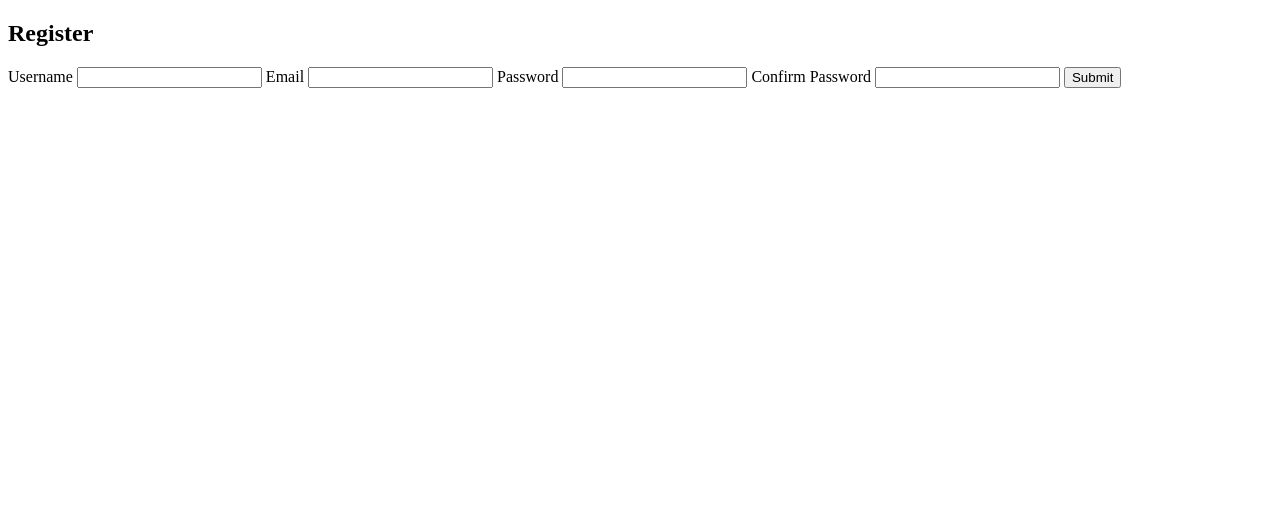
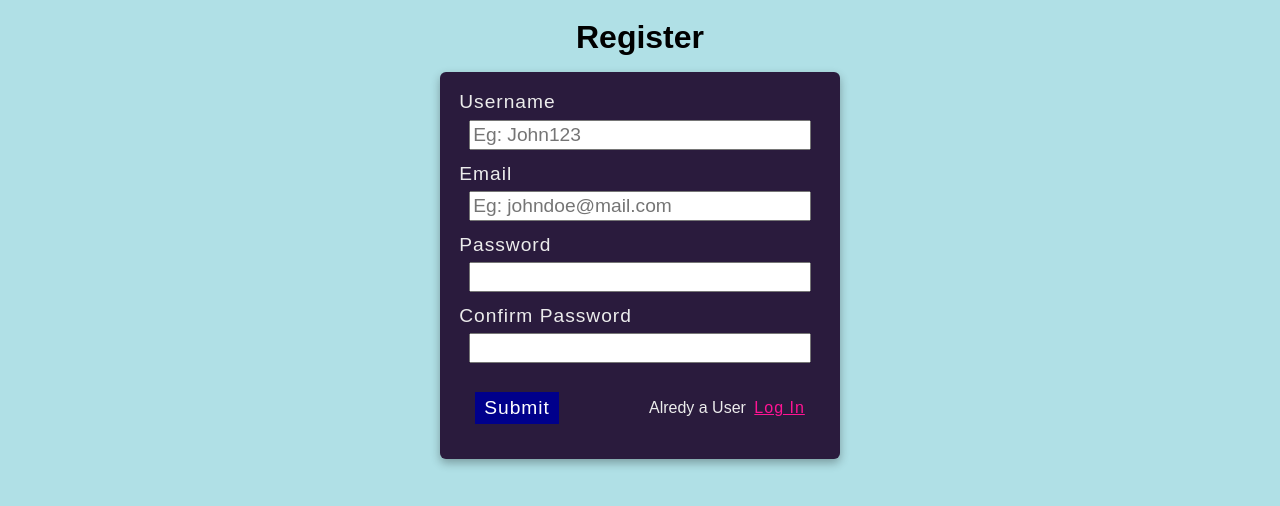
Before and after one commit to heyitstay11/php_registrationform, a PHP site: page /register.php in a window 1280 px wide. Shown: the top 506 px of the page. Run offline with PHP 8.4, Linux system fonts and the light colour scheme.

Commit message:
Added Styles

```diff
--- a/errors.php
+++ b/errors.php
@@ -1,9 +1,9 @@
 <?php if(count($errors) > 0 ) : ?>
-
+	<div class="container">
 		<?php foreach ($errors as $error) : ?>
 
-			<p class="error"> <?php echo $error ?> </p>
+				<p class="error"> <?php echo $error ?> </p>
 
-		<?php endforeach ?>
-
+			<?php endforeach ?>
+	</div>
 <?php endif ?>
--- a/home.php
+++ b/home.php
@@ -20,9 +20,12 @@
 <html>
 <head>
 	<title>Home Page</title>
+	<link rel="stylesheet" type="text/css" href="styles.css">
 </head>
 <body>
 	<h1>Welcome <?php echo htmlspecialchars($_SESSION['username']); ?></h1>
-	<button> <a href="home.php?logout=1"> Log Out </a></button>
+	<div class="container">
+		<a href="home.php?logout=1" class="logout"> Log Out </a>
+	</div>
 </body>
 </html>
--- a/login.php
+++ b/login.php
@@ -51,18 +51,22 @@
 <html>
 <head>
 	<title>Login</title>
+	<link rel="stylesheet" type="text/css" href="styles.css">
 </head>
 <body>
 	<h2>Login</h2>
 
 	<?php include('errors.php') ?>
 
+<div class="form-container">
 	<form action="login.php" method="POST">
 		<label for="username">Username</label>
-		<input type="text" autocomplete="off" value="<?php echo htmlspecialchars($username); ?>" name="username">
+		<input type="text" placeholder="Eg: John123" autocomplete="off" value="<?php echo htmlspecialchars($username); ?>" name="username">
 		<label for="password">Password</label>
 		<input type="password" name="password">
 		<button type="submit" name="submit">Login</button>
 	</form>
+</div>
+
 </body>
 </html>
--- a/register.php
+++ b/register.php
@@ -55,7 +55,7 @@
 
 			mysqli_query($conn, $query);
 			$_SESSION['username'] = $username;
-			header('location: home.php');
+			header('location: login.php');
 		}
 
 
@@ -67,22 +67,31 @@
 <html>
 <head>
 	<title>Registration</title>
+	<link rel="stylesheet" type="text/css" href="styles.css">
 </head>
 <body>
 	<h2>Register</h2>
 
 	<?php include('errors.php') ?>
 
+<div class="form-container">
 	<form action="register.php" method="POST">
 		<label for="username">Username</label>
-		<input type="text" autocomplete="off" value="<?php echo htmlspecialchars($username); ?>" name="username">
+		<input type="text" placeholder="Eg: John123" autocomplete="off" value="<?php echo htmlspecialchars($username); ?>" name="username">
 		<label for="email">Email</label>
-		<input type="email" autocomplete="off"  value="<?php echo htmlspecialchars($email); ?>" name="email">
+		<input type="email" placeholder="Eg: johndoe@mail.com" autocomplete="off"  value="<?php echo htmlspecialchars($email); ?>" name="email">
 		<label for="password">Password</label>
 		<input type="password" name="password">
 		<label for="password1">Confirm Password</label>
 		<input type="password" name="password1">
-		<button type="submit" name="submit">Submit</button>
+		<div class="button-container">
+		<button type="submit" name="submit">Submit</button>	<p>
+			Alredy a User <a href="login.php">Log In</a>
+		</p>
+		</div>
+
 	</form>
+</div>
+
 </body>
 </html>
--- /dev/null
+++ b/styles.css
@@ -0,0 +1,108 @@
+*{
+	padding: 0;
+	margin:0;
+	box-sizing: border-box;
+}
+
+body{
+	background-color: powderblue;
+	font-family: sans-serif;
+}
+
+h2,
+h1{
+	font-size: 2rem;
+	margin-top: 1.2rem;
+	text-align: center;
+}
+
+.container{
+	text-align: left;
+	padding: 10px 20px;
+	color: red;
+	text-align: center;
+}
+
+.error{
+	margin: 10px auto;
+	max-width: 300px;
+	background-color: white;
+	padding: 6px 12px;
+	border-radius: 3px;
+	font-size: 1.2rem;
+	box-shadow: 0 4px 6px rgba(0,0,0,0.3);
+}
+
+.form-container{
+	display: flex;
+	align-items: center;
+	justify-content: center;
+}
+
+form{
+	background-color: #2a1b3d;
+	max-width: 94vw;
+	width: 400px;
+	display: flex;
+	flex-direction: column;
+	padding: 1.2rem;
+	border-radius:6px;
+	color: #ececec;
+	margin-top: 1rem;
+	box-shadow: 0 4px 10px rgba(0,0,0,0.3);
+}
+
+form label{
+	font-size: 1.2rem;
+	margin-bottom: .4rem;
+	letter-spacing: 1px;
+}
+
+form input{
+	font-size: 1.2rem;
+	padding: 2px;
+	margin: 0 10px;
+	margin-bottom: .8rem;
+}
+
+.button-container{
+	display: flex;
+	align-items: center;
+	justify-content: space-between;
+	margin: 1rem;
+}
+
+button{
+	cursor: pointer;
+	font-family: inherit;
+	font-size: 1.2rem;
+	letter-spacing: 1px;
+	padding: 5px 9px;
+	background-color: darkblue;
+	border: none;
+	color: white;
+	border: 4px;
+	transition: all .2s ease-in-out;
+}
+
+button:hover{
+	background-color: steelblue;
+}
+
+a{
+	color: deeppink;
+	letter-spacing: 1px;
+	margin-left: 4px;
+}
+
+.logout{
+	display: inline-block;
+	color: white;
+	text-decoration: none;
+	letter-spacing: 1.2px;
+	font-size: 1.2rem;
+	border-radius: 4px;
+	background-color: #E34234;
+	padding: 4px 10px;
+	margin: .8rem auto;
+}
```
